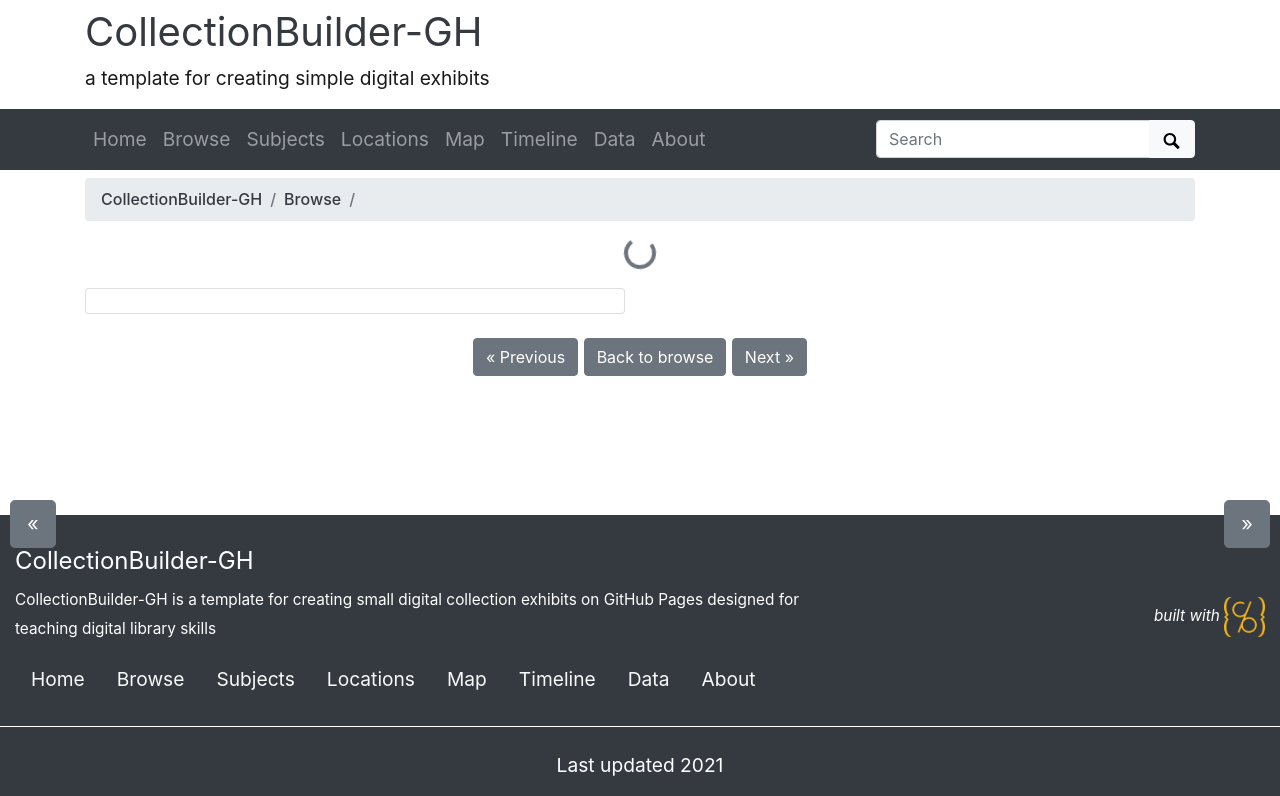
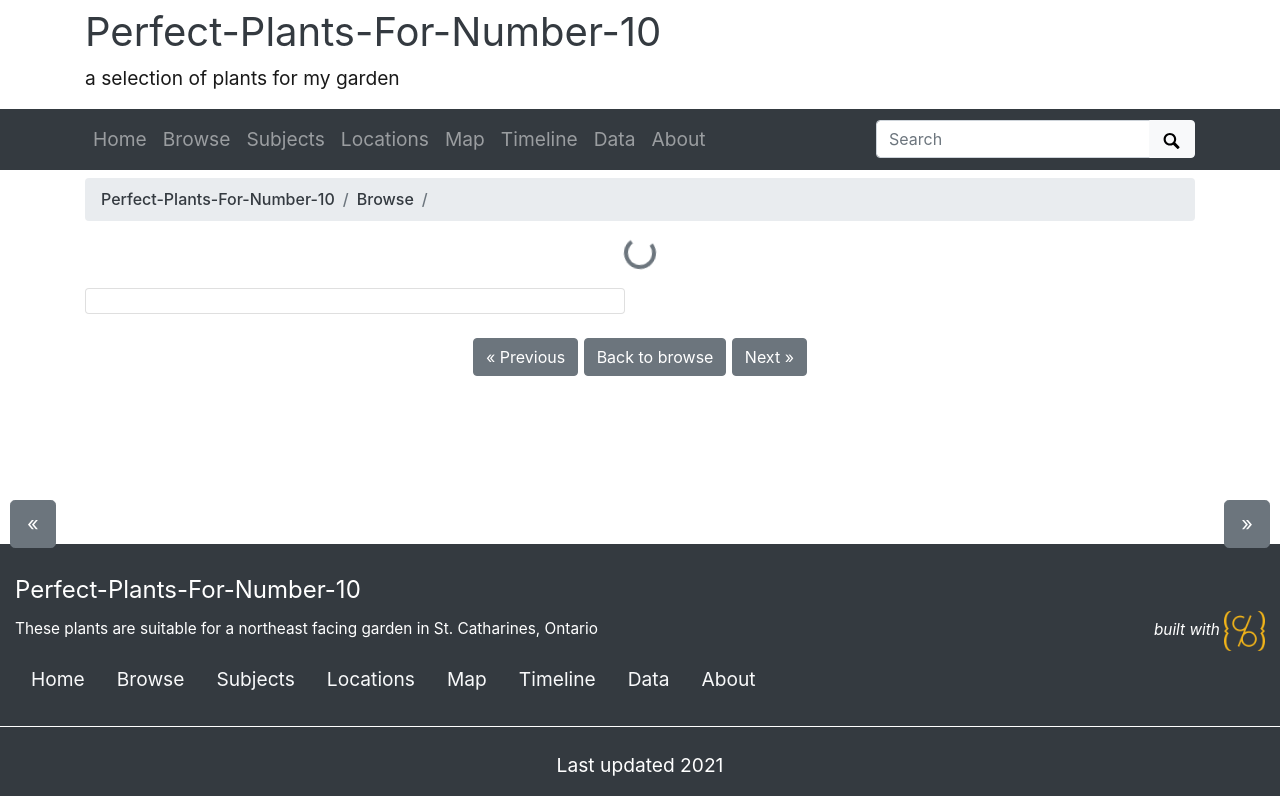
Before and after one commit to evelynasmith/Perfect-Plants-For-Number-10, a Jekyll site: the page built from pages/item.md, in a window 1280 px wide, cut to the strip 0-796 px from the top of the page. Built offline with Jekyll 4.4.1, drawn with Linux system fonts in a browser that asks for light colours.

Commit message:
Update _config.yml

```diff
--- a/_config.yml
+++ b/_config.yml
@@ -8,30 +8,30 @@
 # URL VARIABLES
 #
 # url is your gh-pages base, following the pattern: username.github.io
-url: https://collectionbuilder.github.io
+url: https://evelynasmith.github.io
 # baseurl is your github repository's name prefixed with a /
-baseurl: /collectionbuilder-gh
+baseurl: /Perfect-Plants-For-Number-10
 # location of code, the full url to your github repository
-source-code: https://github.com/CollectionBuilder/collectionbuilder-gh
+source-code: https://github.com/evelynasmith/Perfect-Plants-For-Number-10
 
 ##########
 # SITE SETTINGS
 #
 # title of site appears in banner
-title: CollectionBuilder-GH
+title: Perfect-Plants-For-Number-10
 # tagline, a short phrase that will appear throughout the site in the top banner
-tagline: a template for creating simple digital exhibits
+tagline: a selection of plants for my garden
 # description appears in meta tags and other locations
 # this description might appear in search result lists, keep around 160 characters max
-description: "CollectionBuilder-GH is a template for creating small digital collection exhibits on GitHub Pages designed for teaching digital library skills"
+description: "These plants are suitable for a northeast facing garden in St. Catharines, Ontario"
 # creator of the digital collection, to appear in meta tags; we typically use our GitHub usernames but feel free to just use your name
-author: CollectionBuilder
+author: evelynasmith
 
 ##########
 # COLLECTION SETTINGS
 #
 # choose metadata: this is the name of the csv file in your _data directory that describes the objects in your collection
-metadata: demo-metadata
+metadata: metadata-for-plants
 
 ##########
 # GOOGLE SERVICES [optional!]
```
